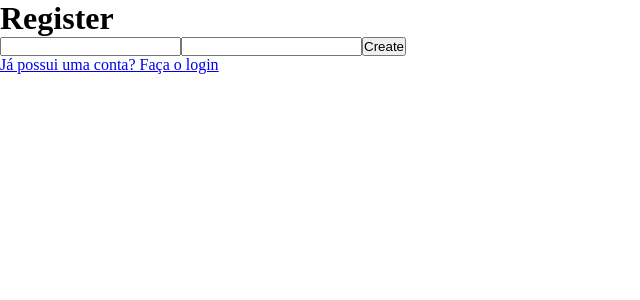
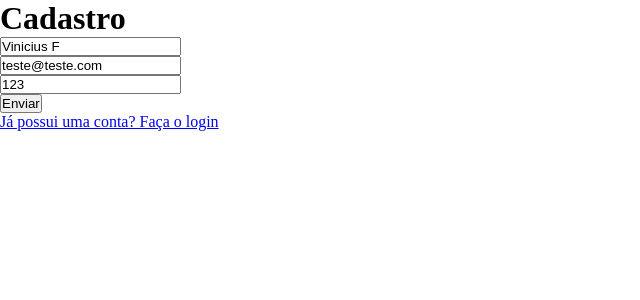
Before and after one commit to guilherme-mendonca-goncalves/react-base, a React (Create React App) app: page /register in a window 1280 px wide. Shown: the top 300 px of the page, without its empty margins (0-640 px from the left). Built offline with nearby package versions, Linux system fonts and the light colour scheme.

Commit message:
Added React Hook Forms

```diff
--- a/package.json
+++ b/package.json
@@ -10,6 +10,7 @@
   "dependencies": {
     "react": "^17.0.2",
     "react-dom": "^17.0.2",
+    "react-hook-form": "^7.28.1",
     "react-router-dom": "^6.2.2",
     "react-scripts": "5.0.0",
     "styled-components": "^5.3.5"
--- /dev/null
+++ b/src/components/DefaultInput/DefaultInput.jsx
@@ -0,0 +1,11 @@
+const DefaultInput = ({ name, onChange, value }) => {
+  console.log('aaa');
+
+  return (
+    <div>
+      <input name={name} onChange={onChange} value={value} />
+    </div>
+  );
+};
+
+export default DefaultInput;
--- /dev/null
+++ b/src/components/DefaultInput/index.js
@@ -0,0 +1,2 @@
+// eslint-disable-next-line no-restricted-exports
+export { default } from './DefaultInput';
--- a/src/pages/Login.page.jsx
+++ b/src/pages/Login.page.jsx
@@ -1,24 +1,48 @@
-import { Link, useNavigate } from 'react-router-dom';
+import { Link } from 'react-router-dom';
+import { Controller, useForm } from 'react-hook-form';
+import DefaultInput from '../components/DefaultInput';
 
 const LoginPage = () => {
-  const navigate = useNavigate;
+  const { handleSubmit, control } = useForm({
+    defaultValues: {
+      email: 'teste@teste.com',
+      password: '123',
+    },
+  });
 
-  const handleOnSubmit = (event) => {
-    event.preventDefault();
-    console.log('Login efetuado');
-    navigate('/lobby');
+  const onSubmit = (data) => {
+    console.log(data);
   };
 
+  return (
     <div>
       <h1>Login</h1>
-      <form onSubmit={handleOnSubmit}>
-        <input type="text" name="Nome" />
-        <input type="text" name="E-mail" />
-        <input type="password" name="Password" />
-        <button type="submit">Login</button>
+      <form onSubmit={handleSubmit(onSubmit)}>
+        <Controller
+          control={control}
+          name="email"
+          render={({ field }) => {
+            const { name, onChange, value } = field;
+            return (
+              <DefaultInput name={name} onChange={onChange} value={value} />
+            );
+          }}
+        />
+        <Controller
+          control={control}
+          name="password"
+          render={({ field }) => {
+            const { name, onChange, value } = field;
+            return (
+              <DefaultInput name={name} onChange={onChange} value={value} type="password" />
+            );
+          }}
+        />
+        <button type="submit">Entrar</button>
       </form>
       <Link to="/register">Não possui uma conta? Cadastre-se</Link>
-    </div>;
+    </div>
+  );
 };
 
 export default LoginPage;
--- a/src/pages/Register.page.jsx
+++ b/src/pages/Register.page.jsx
@@ -1,21 +1,58 @@
+import { Controller, useForm } from 'react-hook-form';
 import { Link, useNavigate } from 'react-router-dom';
+import DefaultInput from '../components/DefaultInput';
 
 const RegisterPage = () => {
+  const { handleSubmit, control } = useForm({
+    defaultValues: {
+      name: 'Vinicius F',
+      email: 'teste@teste.com',
+      password: '123',
+    },
+  });
+
   const navigate = useNavigate();
 
-  const handleOnSubmit = (event) => {
-    event.preventDefault();
-    console.log('Formulário submetido');
+  const onSubmit = (data) => {
+    console.log(data);
     navigate('/login');
   };
 
   return (
     <div>
-      <h1>Register</h1>
-      <form onSubmit={handleOnSubmit}>
-        <input type="text" name="E-mail" />
-        <input type="password" name="Password" />
-        <button type="submit">Create</button>
+      <h1>Cadastro</h1>
+      <form onSubmit={handleSubmit(onSubmit)}>
+        <Controller
+          control={control}
+          name="name"
+          render={({ field }) => {
+            const { name, onChange, value } = field;
+            return (
+              <DefaultInput name={name} onChange={onChange} value={value} />
+            );
+          }}
+        />
+        <Controller
+          control={control}
+          name="email"
+          render={({ field }) => {
+            const { name, onChange, value } = field;
+            return (
+              <DefaultInput name={name} onChange={onChange} value={value} type="email" />
+            );
+          }}
+        />
+        <Controller
+          control={control}
+          name="password"
+          render={({ field }) => {
+            const { name, onChange, value } = field;
+            return (
+              <DefaultInput name={name} onChange={onChange} value={value} type="password" />
+            );
+          }}
+        />
+        <button type="submit">Enviar</button>
       </form>
       <Link to="/login">Já possui uma conta? Faça o login</Link>
     </div>
```
Also changed, not shown: 1 other file (tests, documents, lock files or other folders).
